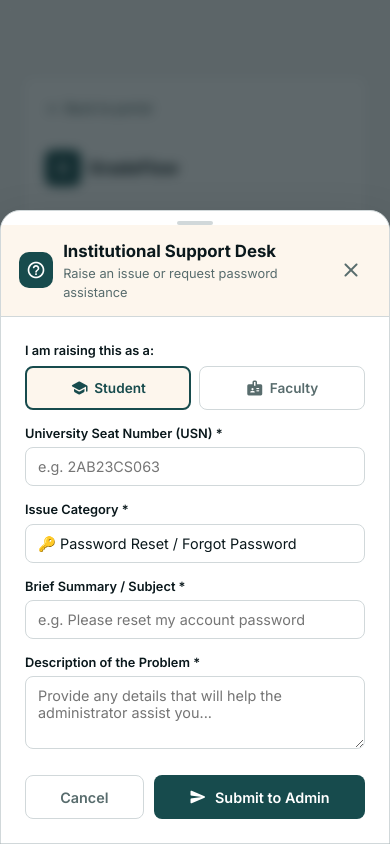
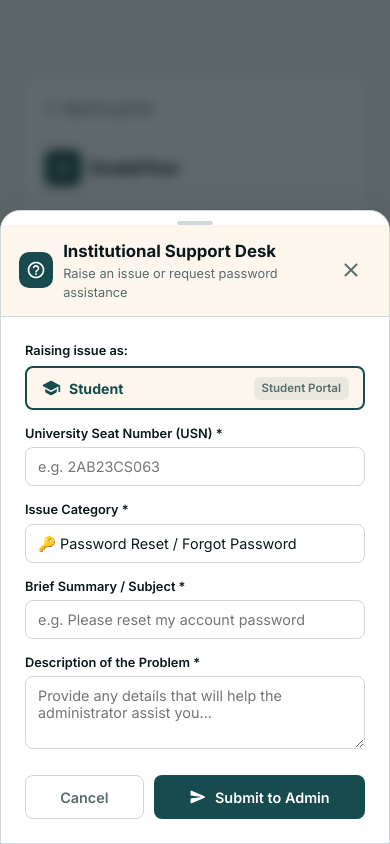
Before and after one commit to chocofixxx69/gradeflow, a Next.js app: page /auth/student in a window 390 px wide. Both pictures are taken after a click on the button "Forgot Password?". Shown: the top 844 px of the page. Built offline with nearby package versions, Linux system fonts and the light colour scheme.

Commit message:
feat: show only faculty role in support modal for faculty login and student only for student auth

```diff
--- a/app/auth/student/page.jsx
+++ b/app/auth/student/page.jsx
@@ -403,6 +403,7 @@ function StudentAuthContent() {
                     isOpen={isIssueModalOpen}
                     onClose={() => setIsIssueModalOpen(false)}
                     defaultUserType="student"
+                    lockUserType={true}
                     defaultIdentifier={email}
                 />
             </Card>
--- a/app/faculty/login/page.jsx
+++ b/app/faculty/login/page.jsx
@@ -157,6 +157,7 @@ export default function FacultyLogin() {
                         isOpen={isIssueModalOpen}
                         onClose={() => setIsIssueModalOpen(false)}
                         defaultUserType="faculty"
+                        lockUserType={true}
                         defaultIdentifier={email}
                     />
                 </CardContent>
--- a/components/Navbar.jsx
+++ b/components/Navbar.jsx
@@ -378,6 +378,7 @@ export default function Navbar() {
                     isOpen={isIssueModalOpen}
                     onClose={() => setIsIssueModalOpen(false)}
                     defaultUserType={activeRole === 'faculty' ? 'faculty' : 'student'}
+                    lockUserType={true}
                     defaultIdentifier={user?.usn || user?.email || ''}
                 />
 
--- a/components/RaiseIssueModal.jsx
+++ b/components/RaiseIssueModal.jsx
@@ -1,9 +1,15 @@
 'use client';
 
-import { useState } from 'react';
+import { useState, useEffect } from 'react';
 import { apiRequest } from '../lib/api/client';
 
-export default function RaiseIssueModal({ isOpen, onClose, defaultUserType = 'student', defaultIdentifier = '' }) {
+export default function RaiseIssueModal({
+    isOpen,
+    onClose,
+    defaultUserType = 'student',
+    defaultIdentifier = '',
+    lockUserType = true
+}) {
     const [userType, setUserType] = useState(defaultUserType);
     const [identifier, setIdentifier] = useState(defaultIdentifier);
     const [name, setName] = useState('');
@@ -14,6 +20,18 @@ export default function RaiseIssueModal({ isOpen, onClose, defaultUserType = 'st
     const [busy, setBusy] = useState(false);
     const [error, setError] = useState('');
     const [successData, setSuccessData] = useState(null);
+
+    useEffect(() => {
+        if (isOpen) {
+            setUserType(defaultUserType);
+            setIdentifier(defaultIdentifier || '');
+            setError('');
+            setSuccessData(null);
+            setSubject('');
+            setDescription('');
+            setIssueType('password_reset');
+        }
+    }, [isOpen, defaultUserType, defaultIdentifier]);
 
     if (!isOpen) return null;
 
@@ -193,11 +211,41 @@ export default function RaiseIssueModal({ isOpen, onClose, defaultUserType = 'st
                                 </div>
                             )}
 
-                            {/* User Type Switcher */}
+                            {/* User Type Switcher / Indicator */}
                             <div>
                                 <label style={{ display: 'block', fontSize: '0.8rem', fontWeight: '600', color: 'var(--tx-main, #0a181c)', marginBottom: '6px' }}>
-                                    I am raising this as a:
+                                    {lockUserType ? 'Raising issue as:' : 'I am raising this as a:'}
                                 </label>
+                                {lockUserType ? (
+                                    <div
+                                        style={{
+                                            padding: '8px 14px', minHeight: '44px', borderRadius: '8px', fontSize: '0.88rem', fontWeight: '600',
+                                            display: 'flex', alignItems: 'center', gap: '8px',
+                                            border: '2px solid var(--primary, #174B4D)',
+                                            background: 'var(--surface-low, #fdf6ed)',
+                                            color: 'var(--primary, #174B4D)',
+                                            boxSizing: 'border-box'
+                                        }}
+                                    >
+                                        <span className="material-icons-round" style={{ fontSize: '20px' }}>
+                                            {userType === 'faculty' ? 'badge' : 'school'}
+                                        </span>
+                                        <span style={{ fontWeight: 700 }}>
+                                            {userType === 'faculty' ? 'Faculty' : 'Student'}
+                                        </span>
+                                        <span style={{
+                                            marginLeft: 'auto',
+                                            fontSize: '0.72rem',
+                                            fontWeight: '600',
+                                            color: 'var(--tx-muted, #586c6d)',
+                                            background: 'rgba(23, 75, 77, 0.08)',
+                                            padding: '3px 8px',
+                                            borderRadius: '6px'
+                                        }}>
+                                            {userType === 'faculty' ? 'Faculty Portal' : 'Student Portal'}
+                                        </span>
+                                    </div>
+                                ) : (
                                     <div style={{ display: 'grid', gridTemplateColumns: '1fr 1fr', gap: '8px' }}>
                                         <button
                                             type="button"
@@ -228,6 +276,7 @@ export default function RaiseIssueModal({ isOpen, onClose, defaultUserType = 'st
                                             Faculty
                                         </button>
                                     </div>
+                                )}
                             </div>
 
                             {/* Identifier Input */}
@@ -236,11 +285,11 @@ export default function RaiseIssueModal({ isOpen, onClose, defaultUserType = 'st
                                     {userType === 'student' ? 'University Seat Number (USN) *' : 'Institutional Email *'}
                                 </label>
                                 <input
-                                    type="text"
+                                    type={userType === 'student' ? 'text' : 'email'}
                                     required
                                     placeholder={userType === 'student' ? 'e.g. 2AB23CS063' : 'e.g. faculty@institution.edu'}
                                     value={identifier}
-                                    onChange={(e) => setIdentifier(e.target.value.toUpperCase())}
+                                    onChange={(e) => setIdentifier(userType === 'student' ? e.target.value.toUpperCase() : e.target.value)}
                                     style={{
                                         width: '100%', padding: '10px 12px', borderRadius: '8px',
                                         border: '1px solid var(--border, #d1d8da)', fontSize: '0.9rem',
@@ -267,8 +316,8 @@ export default function RaiseIssueModal({ isOpen, onClose, defaultUserType = 'st
                                 >
                                     <option value="password_reset">🔑 Password Reset / Forgot Password</option>
                                     <option value="login_issue">🔒 Account Login / Access Problem</option>
-                                    <option value="marks_dispute">📊 Marks / Results Discrepancy</option>
-                                    <option value="profile_correction">📝 Profile / Name / USN Correction</option>
+                                    <option value="marks_dispute">{userType === 'faculty' ? '📊 Marks Submission / Discrepancy' : '📊 Marks / Results Discrepancy'}</option>
+                                    <option value="profile_correction">{userType === 'faculty' ? '📝 Profile / Name / Department Correction' : '📝 Profile / Name / USN Correction'}</option>
                                     <option value="other">💬 Other Inquiry / Technical Issue</option>
                                 </select>
                             </div>
@@ -281,7 +330,7 @@ export default function RaiseIssueModal({ isOpen, onClose, defaultUserType = 'st
                                 <input
                                     type="text"
                                     required
-                                    placeholder={issueType === 'password_reset' ? 'e.g. Please reset my account password' : 'e.g. Cannot access 4th semester results'}
+                                    placeholder={issueType === 'password_reset' ? 'e.g. Please reset my account password' : (userType === 'faculty' ? 'e.g. Cannot access assigned subjects' : 'e.g. Cannot access 4th semester results')}
                                     value={subject}
                                     onChange={(e) => setSubject(e.target.value)}
                                     style={{
```
Lines whose indentation alone changed are shown as unchanged.
